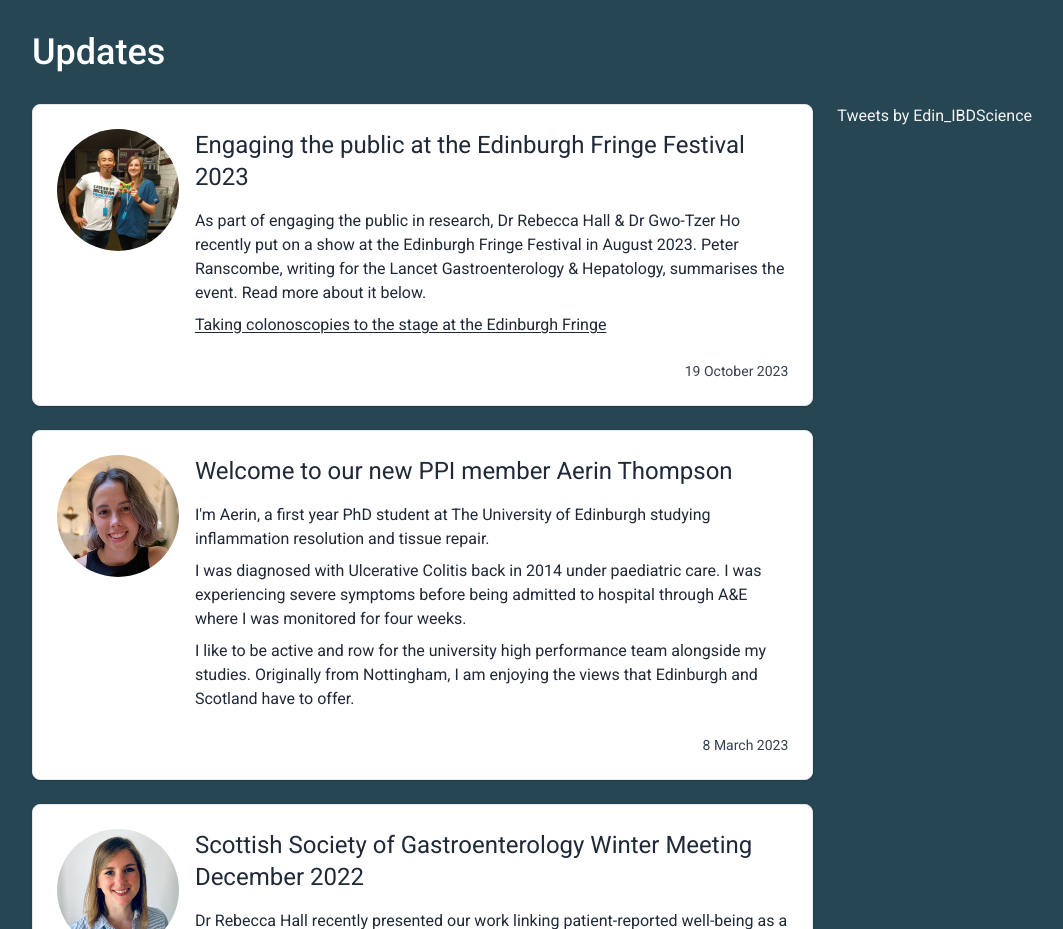
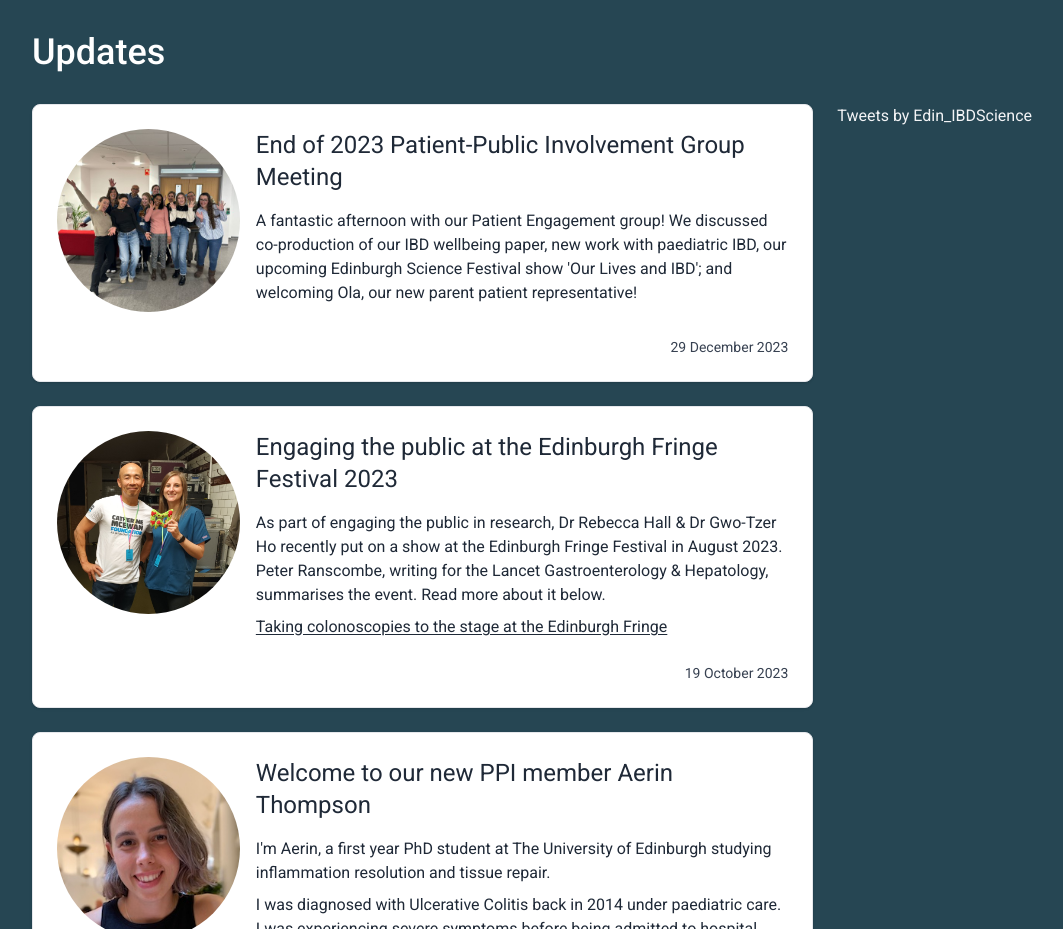
Before and after one commit to shaunchuah/musicstudy_nextjs, a Next.js app: page / in a window 1280 px wide. Shown: the part 880-1809 px from the top of the page, without its empty margins (16-1079 px from the left). Built offline with nearby package versions, Linux system fonts and the light colour scheme.

Commit message:
update on ppi meeting

```diff
--- a/pages/index.js
+++ b/pages/index.js
@@ -147,7 +147,35 @@ export default function Home() {
           <div className="lg:col-span-2">
             <div className="bg-white text-gray-800 border p-6 rounded-lg shadow mb-6">
               <div className="md:flex flex-row gap-4 justify-center lg:justify-start items-start">
-                <div className="w-1/3 md:w-1/6 flex-none mx-auto md:mx-0 mb-4 md:mb-0">
+                <div className="w-1/3 md:w-1/4 flex-none mx-auto md:mx-0 mb-4 md:mb-0">
+                  <Image
+                    src="/static/images/ppi_meeting.jpg"
+                    alt="Aerin Thompson joins MUSIC PPI group"
+                    height="1024"
+                    width="1024"
+                    priority={true}
+                    className="rounded-full"
+                  />
+                </div>
+                <div className="text-left">
+                  <h2 className="text-2xl mb-4">End of 2023 Patient-Public Involvement Group Meeting</h2>
+                  <p className="mb-2">
+                    A fantastic afternoon with our Patient Engagement group! We
+                    discussed co-production of our IBD wellbeing paper, new work
+                    with paediatric IBD, our upcoming Edinburgh Science Festival
+                    show 'Our Lives and IBD'; and welcoming Ola, our new parent
+                    patient representative!
+                  </p>
+                </div>
+              </div>
+              <div className="flex flex-row-reverse text-gray-700 text-sm mt-6">
+                29 December 2023
+              </div>
+            </div>
+
+            <div className="bg-white text-gray-800 border p-6 rounded-lg shadow mb-6">
+              <div className="md:flex flex-row gap-4 justify-center lg:justify-start items-start">
+                <div className="w-1/3 md:w-1/4 flex-none mx-auto md:mx-0 mb-4 md:mb-0">
                   <Image
                     src="/static/images/fringe_cropped.jpg"
                     alt="Dr Ho and Dr Hall engaging the public at the Edinburgh Fringe Festival"
@@ -162,8 +190,11 @@ export default function Home() {
                     Engaging the public at the Edinburgh Fringe Festival 2023
                   </h2>
                   <p className="mb-2">
-                    As part of engaging the public in research, Dr Rebecca Hall & Dr Gwo-Tzer Ho recently put on a show at the Edinburgh
-                    Fringe Festival in August 2023. Peter Ranscombe, writing for the Lancet Gastroenterology & Hepatology, summarises the event. Read more about it below.
+                    As part of engaging the public in research, Dr Rebecca Hall
+                    & Dr Gwo-Tzer Ho recently put on a show at the Edinburgh
+                    Fringe Festival in August 2023. Peter Ranscombe, writing for
+                    the Lancet Gastroenterology & Hepatology, summarises the
+                    event. Read more about it below.
                   </p>
                   <a
                     href="/static/files/taking_colonoscopies_to_the_stage_at_the_edinburgh_fringe.pdf"
@@ -172,7 +203,6 @@ export default function Home() {
                   >
                     Taking colonoscopies to the stage at the Edinburgh Fringe
                   </a>
-
                 </div>
               </div>
               <div className="flex flex-row-reverse text-gray-700 text-sm mt-6">
@@ -182,7 +212,7 @@ export default function Home() {
 
             <div className="bg-white text-gray-800 border p-6 rounded-lg shadow mb-6">
               <div className="md:flex flex-row gap-4 justify-center lg:justify-start items-start">
-                <div className="w-1/3 md:w-1/6 flex-none mx-auto md:mx-0 mb-4 md:mb-0">
+                <div className="w-1/3 md:w-1/4 flex-none mx-auto md:mx-0 mb-4 md:mb-0">
                   <Image
                     src="/static/images/ppi2.jpg"
                     alt="Aerin Thompson joins MUSIC PPI group"
@@ -222,7 +252,7 @@ export default function Home() {
 
             <div className="bg-white text-gray-800 border p-6 rounded-lg shadow mb-6">
               <div className="md:flex flex-row gap-4 justify-center lg:justify-start items-start">
-                <div className="w-1/3 md:w-1/6 flex-none mx-auto md:mx-0 mb-4 md:mb-0">
+                <div className="w-1/3 md:w-1/4 flex-none mx-auto md:mx-0 mb-4 md:mb-0">
                   <Image
                     src="/static/images/rebeccahall.jpeg"
                     alt="Rebecca Hall presents interim results at the Scottish Society of Gastroenterology"
@@ -265,7 +295,7 @@ export default function Home() {
             </div>
             <div className="bg-white text-gray-800 border p-6 rounded-lg shadow mb-6">
               <div className="md:flex flex-row gap-4 justify-center lg:justify-start items-start">
-                <div className="w-4/6 md:w-1/6 flex-none mx-auto md:mx-0 mb-4 md:mb-0">
+                <div className="w-4/6 md:w-1/4 flex-none mx-auto md:mx-0 mb-4 md:mb-0">
                   <Image
                     src="/static/images/story.jpg"
                     alt="Kris Gourlay sharing his experience"
```
Also changed, not shown: public/static/images/ppi_meeting.jpg (added).
